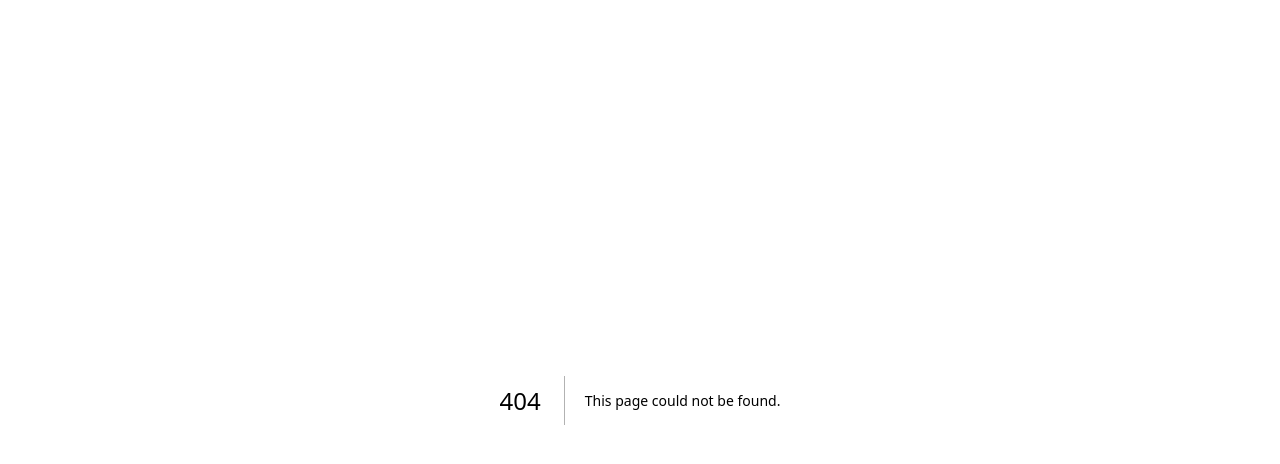
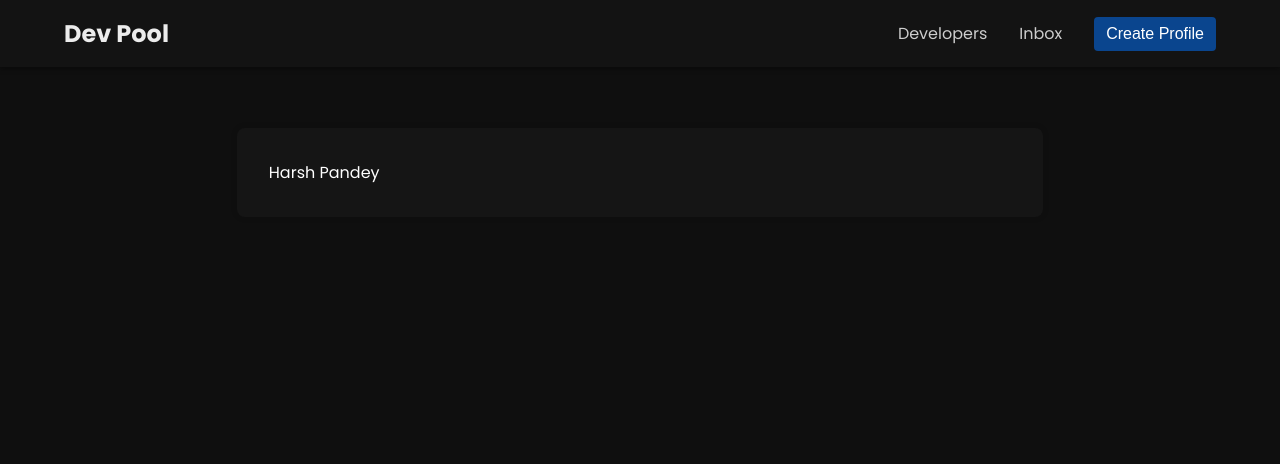
Before and after one commit to harshpandey002/devPool, a Next.js app: page /profile/create in a window 1280 px wide. Before the commit this address had no page. Shown: the top 464 px of the page. Built offline with nearby package versions, Linux system fonts and the light colour scheme.

Commit message:
Create Profile Template

```diff
--- a/components/Header.jsx
+++ b/components/Header.jsx
@@ -1,6 +1,7 @@
 /* eslint-disable @next/next/no-img-element */
 import React from "react";
 import styles from "@/styles/Header.module.css";
+import Link from "next/link";
 
 export default function Header() {
   return (
@@ -9,12 +10,14 @@ export default function Header() {
       <ul>
         <li>Developers</li>
         <li>Inbox</li>
+        <Link href="/profile/create">
+          <li>
+            <button>Create Profile</button>
+          </li>
+        </Link>
         {/* <li>
-          <button>Create Profile</button>
+          <button id={styles.profile}>Harsh Pandey</button>
         </li> */}
-        <li>
-          <button id={styles.profile}>Harsh Pandey</button>
-        </li>
       </ul>
     </div>
   );
--- /dev/null
+++ b/pages/profile/create.jsx
@@ -0,0 +1,14 @@
+import Layout from "@/components/Layout";
+import styles from "@/styles/CreateProfile.module.css";
+
+export default function CreateProfile() {
+  return (
+    <Layout>
+      <div className={styles.container}>
+        <div className={styles.content}>
+          <p>Harsh Pandey</p>
+        </div>
+      </div>
+    </Layout>
+  );
+}
--- a/styles/CreateProfile.module.css
+++ b/styles/CreateProfile.module.css
@@ -1,9 +1,16 @@
 .container {
+  padding: 4rem;
   padding-top: 8rem;
+  min-height: 100vh;
 }
 
 .content {
   width: 70%;
   min-width: 600px;
+  margin: 0 auto;
   background-color: var(--card-bg);
+  color: white;
+  border-radius: 8px;
+  box-shadow: var(--card-shadow);
+  padding: 2rem;
 }
--- a/styles/DeveloperDetail.module.css
+++ b/styles/DeveloperDetail.module.css
@@ -6,7 +6,7 @@
   display: flex;
   flex-direction: column;
   border-radius: 8px;
-  box-shadow: 0px 0px 6px #00000025;
+  box-shadow: var(--card-shadow);
   height: max-content;
   color: white;
 }
--- a/styles/Developers.module.css
+++ b/styles/Developers.module.css
@@ -46,7 +46,7 @@
   justify-content: space-between;
   border-radius: 8px;
   gap: 1rem;
-  box-shadow: 0px 0px 6px #00000025;
+  box-shadow: var(--card-shadow);
   cursor: pointer;
 }
 
--- a/styles/globals.css
+++ b/styles/globals.css
@@ -5,6 +5,7 @@
   --link: #2166c1;
   --bg: #0f0f0f;
   --card-bg: #151515;
+  --card-shadow: 0px 0px 6px #00000025;
 }
 
 * {
```
